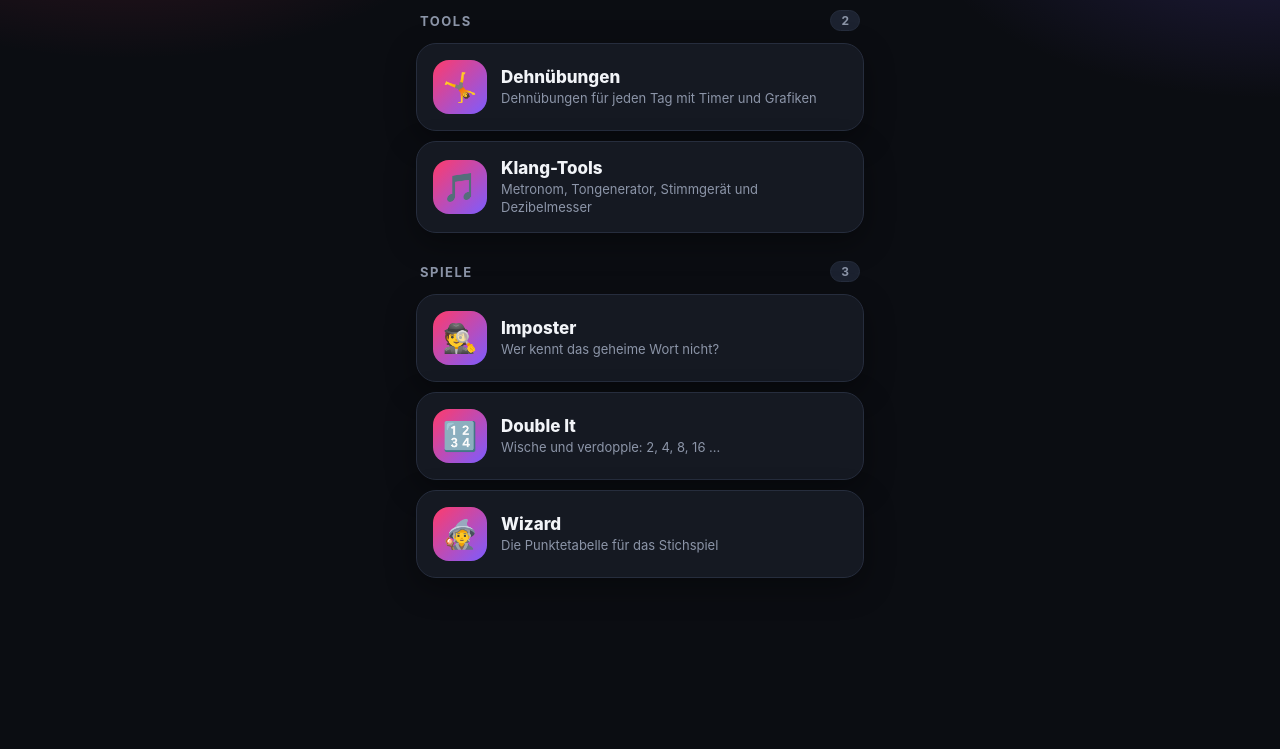
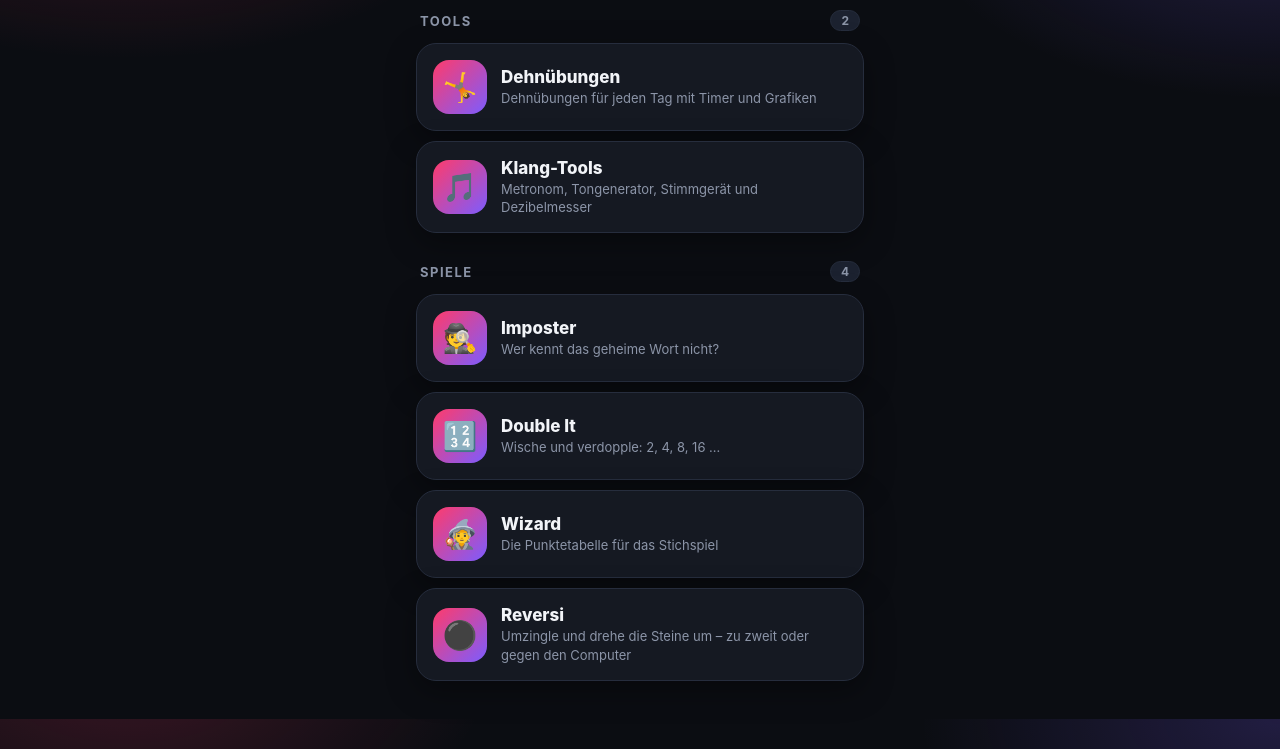
Before and after one commit to EDPJ/edpj.github.io, a plain HTML site: page index.html in a window 1280 px wide. Shown: the part 81-830 px from the top of the page. Before the commit the page ends 800 px from the top, so only its background shows below. Drawn offline with Linux system fonts and the light colour scheme.

Commit message:
Add Reversi game entry to index.html

```diff
--- a/index.html
+++ b/index.html
@@ -40,6 +40,14 @@ const ITEMS = [
     tag: ""
   },
   {
+    kat: "spiele",
+    titel: "Reversi",
+    text: "Umzingle und drehe die Steine um – zu zweit oder gegen den Computer",
+    icon: "⚫",
+    url: "spiele/reversi.html",
+    tag: ""
+  },
+  {
     kat: "tools",
     titel: "Dehnübungen",
     text: "Dehnübungen für jeden Tag mit Timer und Grafiken",
```
